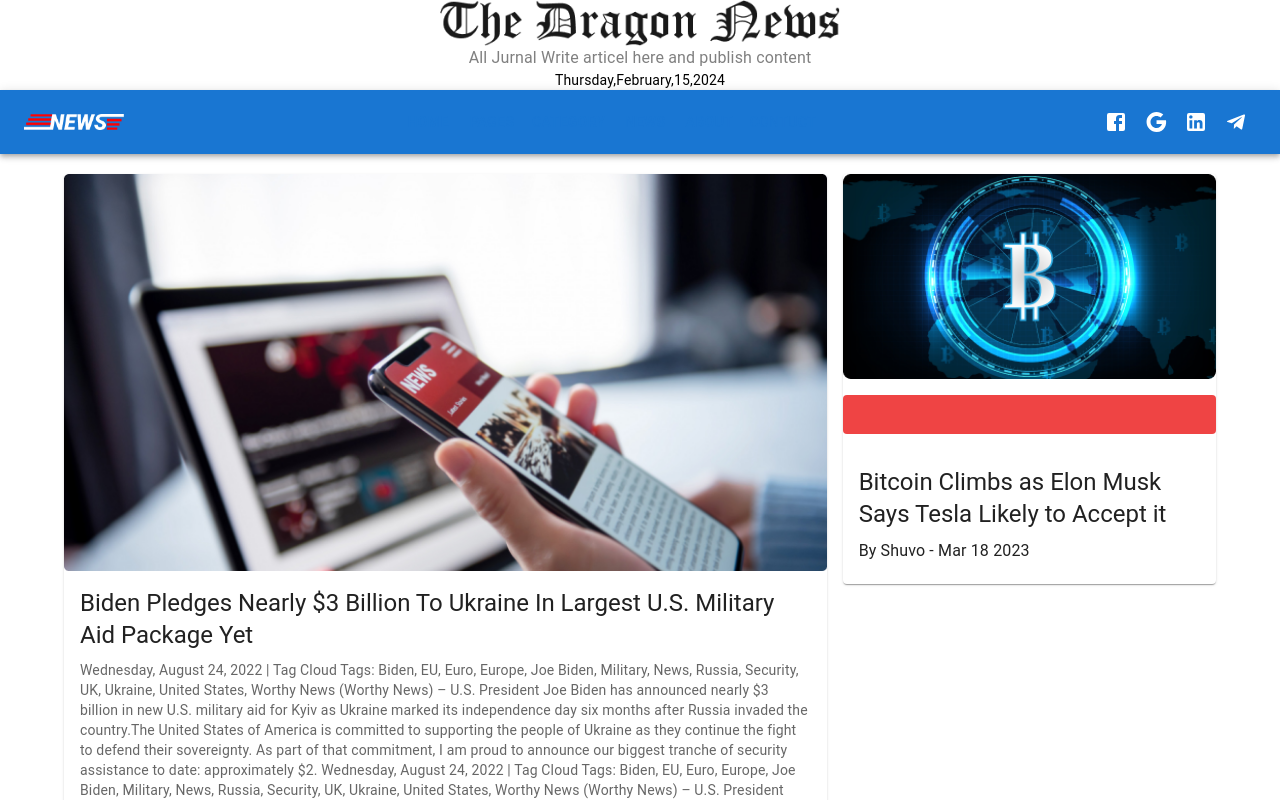
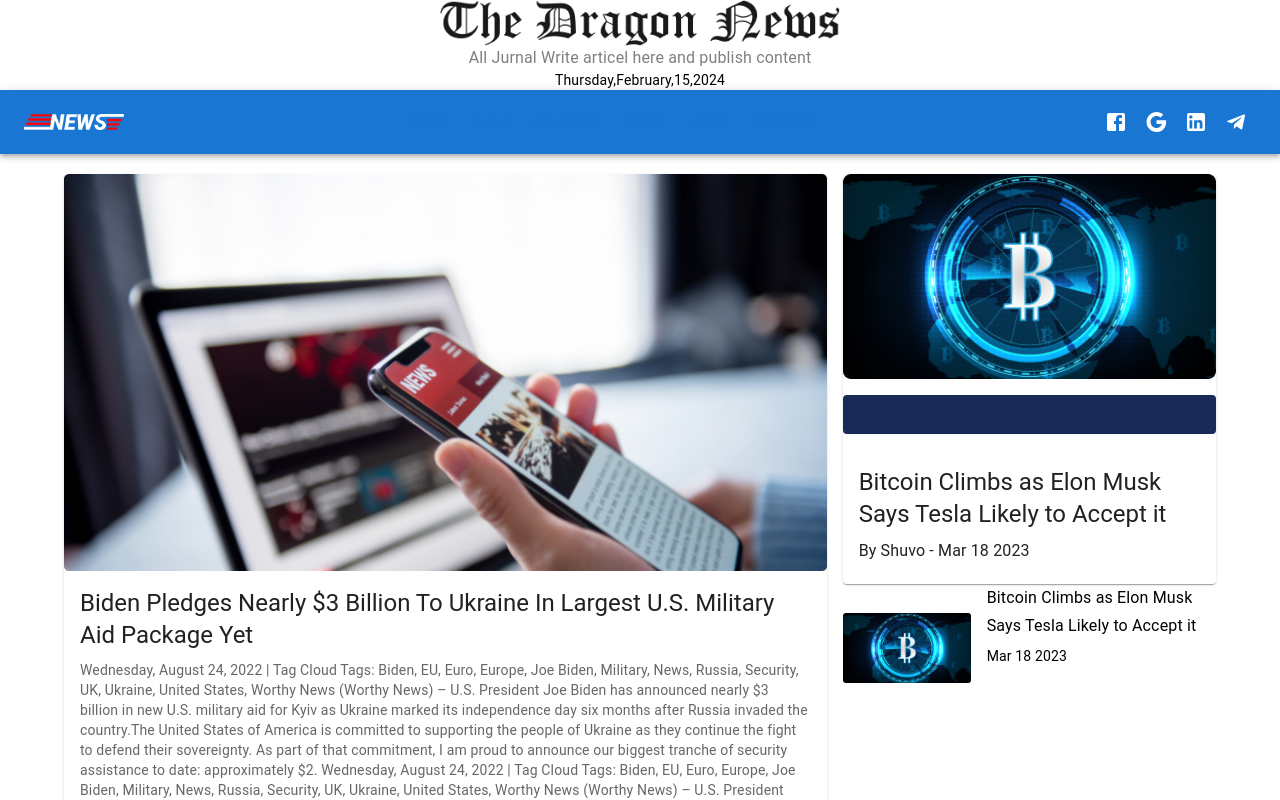
Before and after one commit to shuvo794/news-portal-site, a Next.js app: page / in a window 1280 px wide. Shown: the top 800 px of the page. Built offline with nearby package versions, Linux system fonts and the light colour scheme.

Commit message:
work a sidebar news section

```diff
--- a/src/components/ui/SideBar/SideBar.js
+++ b/src/components/ui/SideBar/SideBar.js
@@ -1,4 +1,4 @@
-import { Box, Card, CardActionArea, CardContent, CardMedia, Typography } from "@mui/material";
+import { Box, ButtonBase, Card, CardActionArea, CardContent, CardMedia, Grid, Typography } from "@mui/material";
 import Image from "next/image";
 import Rectangle from "../../../assets/side-top-news.png";
 
@@ -11,7 +11,7 @@
               <Image src={Rectangle} width={800} alt="HeroImage" />
             </CardMedia>
             <Typography>
-              <p className="bg-red-500  rounded text-white my-4 p-1">
+              <p className="bg-[#192a56]  rounded text-white my-4 p-1">
                 <marquee> The Technology is new of the world</marquee>
               </p>
             </Typography>
@@ -25,6 +25,27 @@
             </CardContent>
           </CardActionArea>
         </Card>
+        <Box>
+          <Grid container spacing={2}>
+            <Grid item>
+              <ButtonBase sx={{ width: 128, height: 128 }}>
+                <Image src={Rectangle} alt="" />
+              </ButtonBase>
+            </Grid>
+            <Grid item xs={12} sm container>
+              <Grid item xs container direction="column" spacing={2}>
+                <Grid className="my-6" item xs>
+                  <Typography gutterBottom variant="subtitle1" component="div">
+                    Bitcoin Climbs as Elon Musk Says Tesla Likely to Accept it
+                  </Typography>
+                  <Typography variant="body2" gutterBottom>
+                    Mar 18 2023{" "}
+                  </Typography>
+                </Grid>
+              </Grid>
+            </Grid>
+          </Grid>
+        </Box>
       </Box>
     );
 };
```
